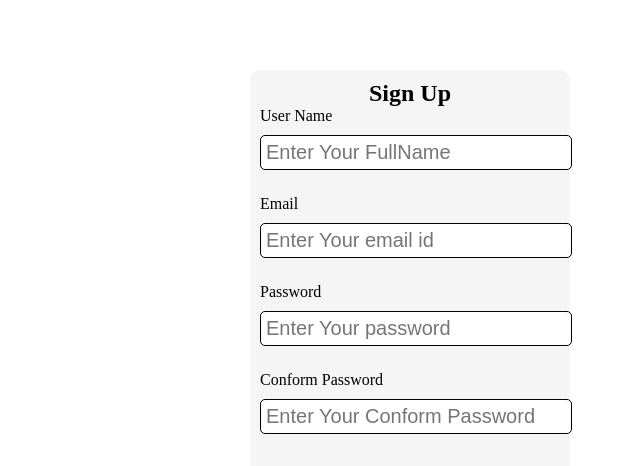
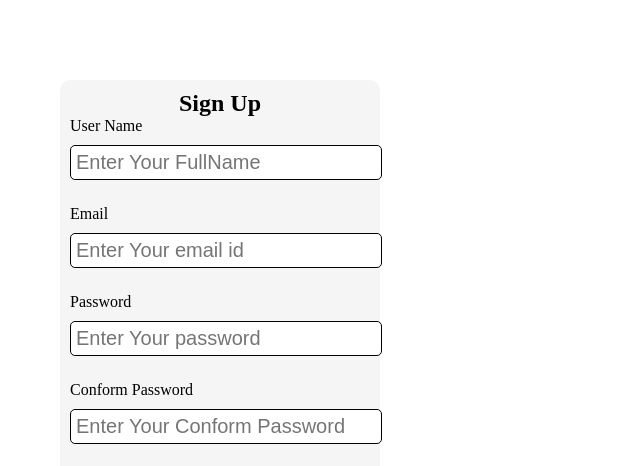
Before and after one commit to bharathifrontend/formvalidateusingjs, a plain HTML site: page signup.html in a window 1280 px wide. Shown: the top 466 px of the page, without its empty margins (70-710 px from the left). Drawn offline with Linux system fonts and the light colour scheme.

Commit message:
Update signup.css

```diff
--- a/signup.css
+++ b/signup.css
@@ -3,14 +3,14 @@
 }
 
 .container {
-  width: 200px; /* Set the width of the container */
-  margin: 0; /* Center the container horizontally */
+  width: 500px; /* Set the width of the container */
+  margin: 10px; /* Center the container horizontally */
   padding: 20px;
 }
 #signUpForm {
   margin-top: 50px;
   width: 300px;
-  margin-left: 150%;
+  margin-left: 20%;
   background: whitesmoke;
   padding: 10px;
   border-radius: 10px;
```
